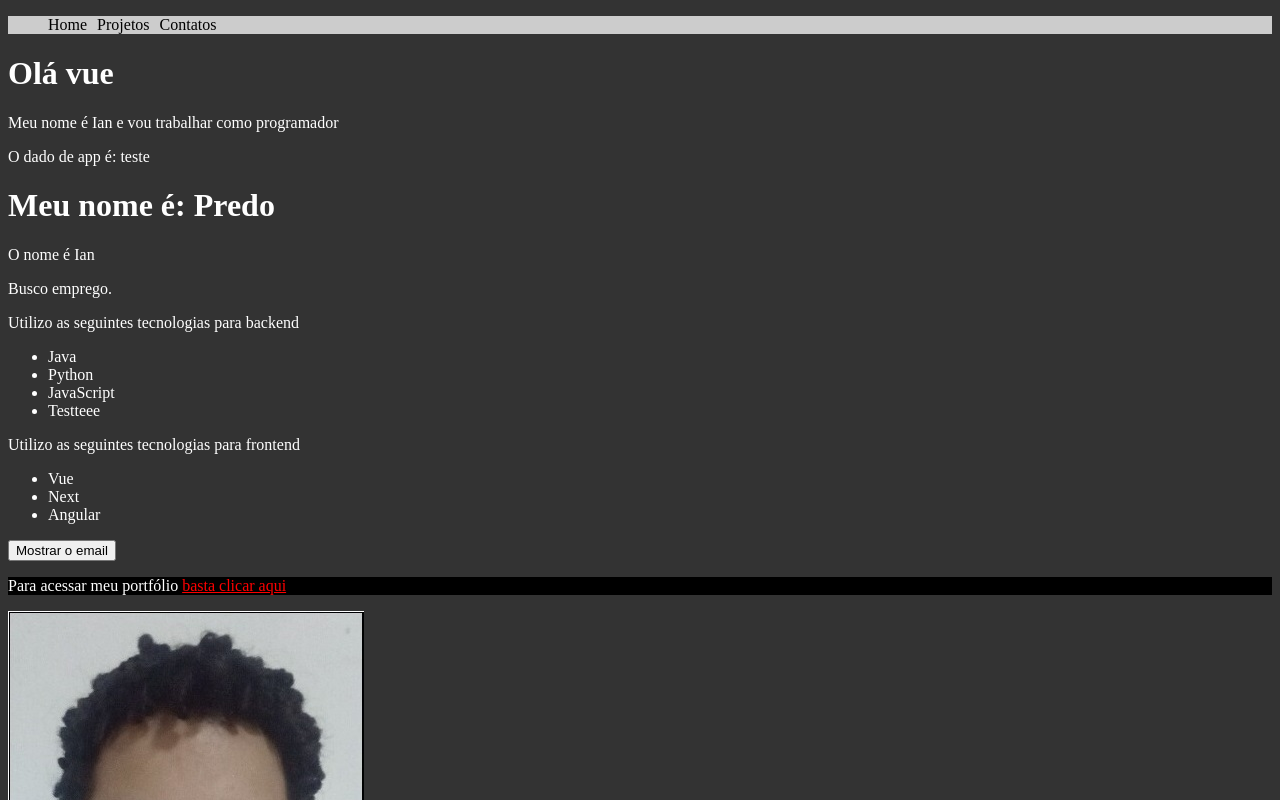
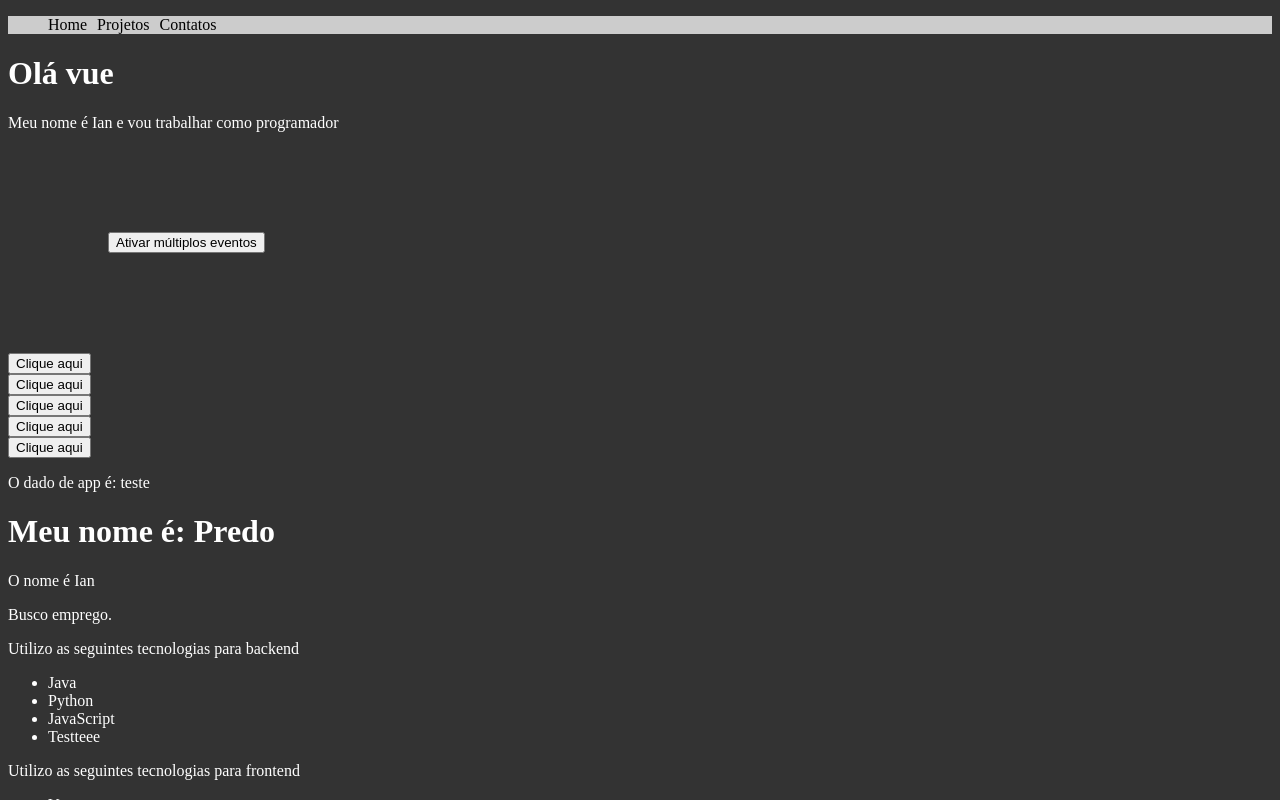
Before and after one commit to ialvs/battisti_vue, a Vue app in the folder vue_cli/projeto_vue/: page / in a window 1280 px wide. Shown: the top 800 px of the page. Built offline with nearby package versions, Linux system fonts and the light colour scheme.

Commit message:
Até a aula #16

```diff
--- a/vue_cli/projeto_vue/src/components/FirstComponent.vue
+++ b/vue_cli/projeto_vue/src/components/FirstComponent.vue
@@ -4,12 +4,20 @@
 
         <h1>Olá vue</h1>
         <p>Meu nome é {{ name }} e vou trabalhar como {{ job }}</p>
+        <MultiEvent />
+        <Recycle />
+        <Recycle />
+        <Recycle />
+        <Recycle />
+        <Recycle />
 
     </div>
 
 </template>
 
 <script>
+import MultiEvent from './MultiEvent.vue'
+import Recycle from './Recycle.vue'
 
 export default {
     name: 'FirstComponent',
@@ -18,6 +26,10 @@
             name: "Ian",
             job: "programador"
         }
+    },
+    components: {
+        MultiEvent,
+        Recycle
     }
 }
 
--- /dev/null
+++ b/vue_cli/projeto_vue/src/components/MultiEvent.vue
@@ -0,0 +1,38 @@
+<script>
+export default{
+    name: 'MultiEvent',
+    data(){
+        return {
+            multi_event1: '',
+            multi_event2: ''
+        }
+    },
+    methods: {
+        first(e){
+            this.multi_event1 = "Primeiro evento ativado!"
+        },
+        second(e){
+            setTimeout(
+                () => this.multi_event2 = 'Segundo evento!', 500
+            )
+        }
+    }
+}
+</script>
+
+
+<template>
+    <div>
+        <button @click="first($event),second($event)">Ativar múltiplos eventos</button>
+        <p>{{multi_event1}}</p>
+        <p>{{multi_event2}}</p>
+    </div>
+</template>
+
+<style scoped>
+
+div{
+    margin: 100px;
+}
+
+</style>
--- /dev/null
+++ b/vue_cli/projeto_vue/src/components/Recycle.vue
@@ -0,0 +1,23 @@
+<template>
+    <div>
+        <button @click="activate">Clique aqui</button>
+        <span v-show="activated">Ativado!</span>
+    </div>
+</template>
+
+<script>
+
+export default {
+    name: 'Recycle',
+    data(){
+        return{
+            activated: false
+        }
+    },
+    methods: {
+        activate(){
+            this.activated = !this.activated
+        }
+    }
+}
+</script>
```
Lines whose indentation alone changed are shown as unchanged.
